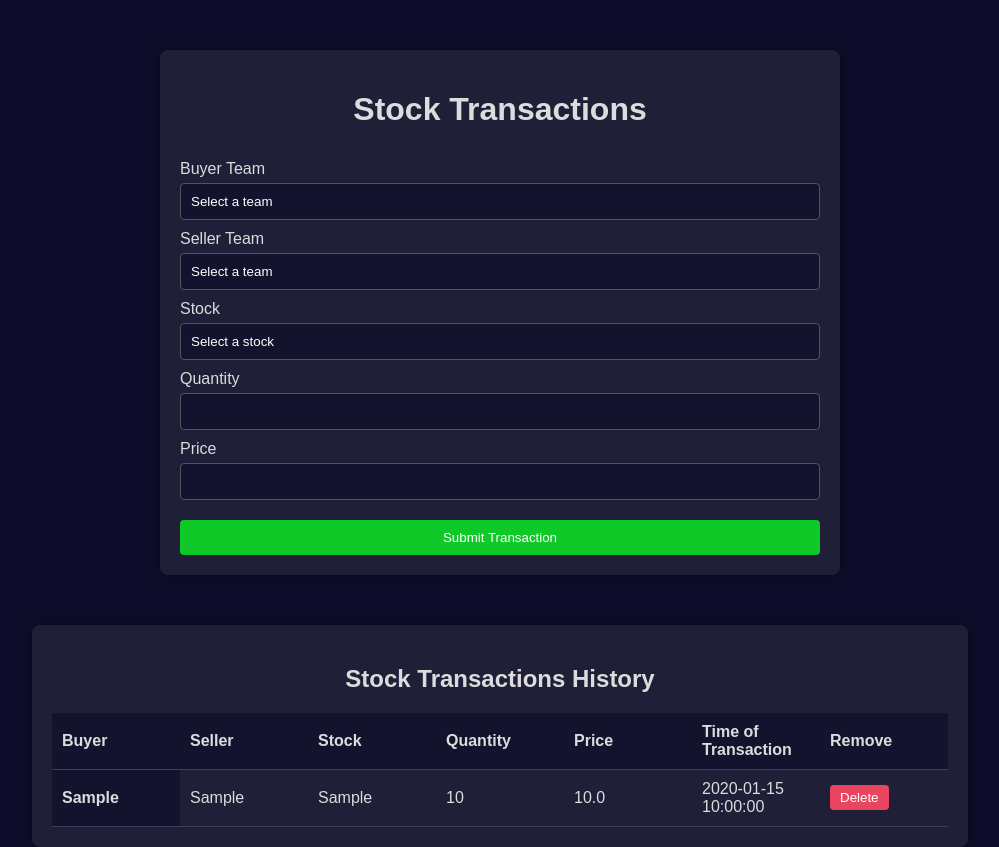
After one commit to software-community/Traders-Arena, a Flask app: page /tradingPage in a window 1280 px wide. The commit adds this page. Shown: the whole page, without its empty margins (140-1139 px from the left). Run offline with Flask 3, Linux system fonts and the light colour scheme; tables that the repository leaves empty hold one stand-in row (values such as "Sample post").

Commit message:
Trading page added

```diff
--- a/app.py
+++ b/app.py
@@ -21,6 +21,16 @@ class Stock(db.Model):
     stock = db.Column(db.String(80), nullable=False)
     quantity = db.Column(db.Integer, nullable=False)
     timeIssued = db.Column(db.DateTime, default = datetime.utcnow)
+
+class Transaction(db.Model):
+    id = db.Column(db.Integer, primary_key=True)
+    buyer_team = db.Column(db.String(80), nullable=False)
+    seller_team = db.Column(db.String(80), nullable=False)
+    stock = db.Column(db.String(80), nullable=False)
+    quantity = db.Column(db.Integer, nullable=False)
+    price = db.Column(db.Float, nullable=False)
+    timeOfTransaction = db.Column(db.DateTime, default=datetime.utcnow)
+
 
 
 # Competitions are stored as object of this class
@@ -77,7 +87,7 @@ def delete_competition():
         del Competition[key_to_delete]
     return redirect("/dashboard")
 
-
+# initial buying page
 @app.route('/initialBuying', methods=["GET", "POST"])
 def stocksIssue():
     if request.method == "POST":
@@ -91,11 +101,7 @@ def stocksIssue():
     stocks = Stock.query.order_by(Stock.id.desc()).all()  # Order by id in descending order
     return render_template('initialBuying.html', stocks=stocks)
 
-@app.route('/stock/<int:stock_id>')
-def stock_detail(stock_id):
-    stock = Stock.query.get_or_404(stock_id)
-    return render_template('stock_detail.html', stock=stock)
-
+# To delete issued stock history
 @app.route('/delete_stock/<int:stock_id>', methods=["POST"])
 def delete_stock(stock_id):
     stock = Stock.query.get_or_404(stock_id)
@@ -103,7 +109,56 @@ def delete_stock(stock_id):
     db.session.commit()
     return redirect(url_for('stocksIssue'))
 
+# Trading Page
+@app.route('/tradingPage', methods=["GET", "POST"])
+def transactions():
+    if request.method == "POST":
+        buyer_team = request.form['buyer_team']
+        seller_team = request.form['seller_team']
+        stock = request.form['stock']
+        quantity = request.form['quantity']
+        price = request.form['price']
 
+        total_price = float(quantity) * float(price)
+
+        # Get buyer funds from db
+        buyer_funds = 1000
+        # Get seller stocks form db
+        seller_stock = 500
+
+        # Check if the buyer has enough funds
+        if total_price > buyer_funds:
+            return """
+            <script>
+                alert('Buyer does not have enough funds for this transaction.');
+                window.location.href = 'tradingPage';
+            </script>
+            """
+
+        # Check if the seller has enough stock
+        if int(quantity) > seller_stock:
+            return """
+            <script>
+                alert('Seller does not have enough stock for this transaction.');
+                window.location.href = 'tradingPage';
+            </script>
+            """
+
+
+        new_transaction = Transaction(buyer_team=buyer_team, seller_team=seller_team, stock=stock, quantity=quantity, price=price)
+        db.session.add(new_transaction)
+        db.session.commit()
+        return redirect(url_for('transactions'))  # Redirect to avoid form resubmission
+    transactions = Transaction.query.order_by(Transaction.id.desc()).all()  # Order by id in descending order
+    return render_template('tradingPage.html', transactions=transactions)
+
+# To delete or undo trades (probably redundant)
+@app.route('/delete_transaction/<int:transaction_id>', methods=["POST"])
+def delete_transaction(transaction_id):
+    transaction = Transaction.query.get_or_404(transaction_id)
+    db.session.delete(transaction)
+    db.session.commit()
+    return redirect(url_for('transactions'))
 
 # Page for adding the teams (Shivang)
 @app.route('/addTeam', methods=["GET", "POST"])
--- a/static/initialBuying.css
+++ b/static/initialBuying.css
@@ -8,6 +8,16 @@ body {
 
 .container {
     width: 50%;
+    margin: 0 auto;
+    padding: 20px;
+    background-color: #1f1f38; /* Darker container background */
+    box-shadow: 0 0 10px rgba(0, 0, 0, 0.5);
+    margin-top: 50px;
+    border-radius: 8px;
+}
+
+.history-container {
+    width: 70%;
     margin: 0 auto;
     padding: 20px;
     background-color: #1f1f38; /* Darker container background */
@@ -81,6 +91,8 @@ table {
     border-collapse: collapse;
     margin-top: 20px;
     color: #dcdcdc; /* Light grey text */
+    table-layout: fixed; /* Ensures the table layout doesn't change */
+    word-wrap: break-word; /* Wraps words to fit the cell */
 }
 
 th, td {
--- a/templates/index.html
+++ b/templates/index.html
@@ -11,7 +11,9 @@
   Hello World!
   <div>
     <a href="{{ url_for('addTeam') }}" >Add New Team</a><br/>
-    <a href="{{ url_for('stock_admin') }}" >stock_admin</a>
+    <a href="{{ url_for('stock_admin') }}" >stock_admin</a><br/>
+    <a href="{{ url_for('stocksIssue') }}" >Initial Buying</a><br/>
+    <a href="{{ url_for('transactions') }}" >Trade between Teams</a><br/>
   </div>
 </body>
 </html>
--- /dev/null
+++ b/templates/tradingPage.html
@@ -0,0 +1,96 @@
+<!DOCTYPE html>
+<html lang="en">
+<head>
+    <meta charset="UTF-8">
+    <meta name="viewport" content="width=device-width, initial-scale=1.0">
+    <title>Issue Stocks to Teams</title>
+    <link rel="stylesheet" href="../static/initialBuying.css">
+    <script>
+        function confirmDeletion(stockId) {
+            if (confirm("Are you sure you want to delete this stock entry?")) {
+                document.getElementById('delete-form-' + stockId).submit();
+            }
+        }
+        function validateForm() {
+            const buyerTeam = document.getElementById('buyer_team').value;
+            const sellerTeam = document.getElementById('seller_team').value;
+            if (buyerTeam === sellerTeam) {
+                alert('Buyer team and seller team must be different.');
+                return false;
+            }
+            return true;
+        }
+    </script>
+</head>
+<body>
+    <div class="container">
+        <h1>Stock Transactions</h1>
+        <form action="/tradingPage" method="post" onsubmit="return validateForm()">
+            <label for="buyer_team">Buyer Team</label>
+            <select id="buyer_team" name="buyer_team" required>
+                <option value="" disabled selected>Select a team</option>
+                <option value="Yakuza">Yakuza</option>
+                <option value="Sekiro">Sekiro</option>
+                <option value="Summertime">Summertime</option>
+            </select>
+
+            <label for="seller_team">Seller Team</label>
+            <select id="seller_team" name="seller_team" required>
+                <option value="" disabled selected>Select a team</option>
+                <option value="Yakuza">Yakuza</option>
+                <option value="Sekiro">Sekiro</option>
+                <option value="Summertime">Summertime</option>
+            </select>
+
+            <label for="stock">Stock</label>
+            <select id="stock" name="stock" required>
+                <option value="" disabled selected>Select a stock</option>
+                <option value="Sensex">Sensex</option>
+                <option value="Nifty">Nifty</option>
+                <option value="Dogecoin">Dogecoin</option>
+            </select>
+
+            <label for="quantity">Quantity</label>
+            <input type="number" id="quantity" name="quantity" required>
+
+            <label for="price">Price</label>
+            <input type="number" id="price" name="price" required>
+
+            <input type="submit" value="Submit Transaction">
+        </form>
+    </div>
+    <div class = "history-container" my = 10>
+        <h2>Stock Transactions History</h2>
+        <table id="transactionList">
+            <thead>
+                <tr>
+                    <th scope="col">Buyer</th>
+                    <th scope="col">Seller</th>
+                    <th scope="col">Stock</th>
+                    <th scope="col">Quantity</th>
+                    <th scope="col">Price</th>
+                    <th scope="col">Time of Transaction</th>
+                    <th scope="col">Remove</th>
+                </tr>
+            </thead>
+            <tbody>
+                {% for transaction in transactions %}
+                <tr>
+                    <th scope="row">{{ transaction.buyer_team }}</th>
+                    <td>{{ transaction.seller_team }}</td>
+                    <td>{{ transaction.stock }}</td>
+                    <td>{{ transaction.quantity }}</td>
+                    <td>{{ transaction.price }}</td>
+                    <td>{{ transaction.timeOfTransaction }}</td>
+                    <td>
+                        <form id="delete-form-{{ transaction.id }}" action="{{ url_for('delete_transaction', transaction_id=transaction.id) }}" method="post" style="display:inline;">
+                            <button type="button" class="delete-button" onclick="confirmDeletion({{ transaction.id }})">Delete</button>
+                        </form>
+                    </td>
+                </tr>
+                {% endfor %}
+            </tbody>
+        </table>
+    </div>
+</body>
+</html>
```
